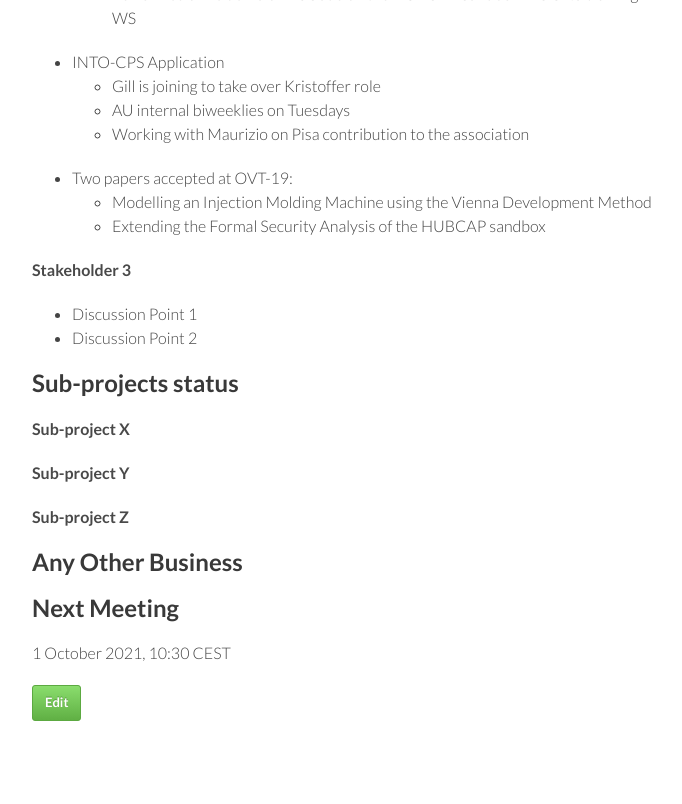
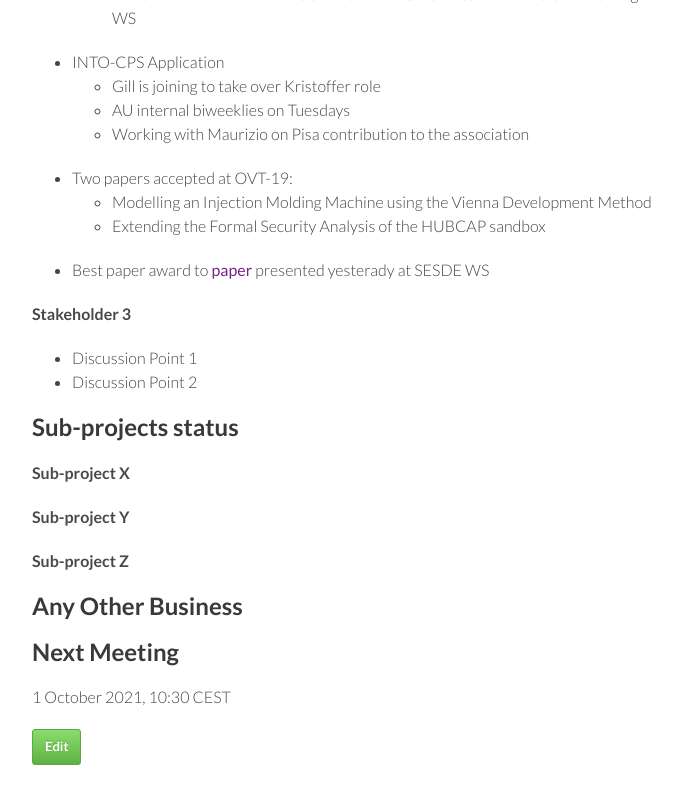
Before and after one commit to digitaltwincentre/digitaltwincentre.github.io, a Jekyll site: the page built from _biweeklies/Biweekly-45.md, in a window 1280 px wide and 900 px high, scrolled down 1771 px. Shown: the top 804 px of the window, without its empty margins (418-1100 px from the left). Built offline with Jekyll 4.4.1, drawn with Linux system fonts in a browser that asks for light colours; nearby versions of some CDN libraries.

Commit message:
Update Biweekly-45.md

```diff
--- a/_biweeklies/Biweekly-45.md
+++ b/_biweeklies/Biweekly-45.md
@@ -77,7 +77,7 @@ date: 17 September 2021, 1030 CEST
 * Two papers accepted at OVT-19:
   * Modelling an Injection Molding Machine using the Vienna Development Method
   * Extending the Formal Security Analysis of the HUBCAP sandbox
-
+* Best paper award to [paper](https://www.cal-tek.eu/proceedings/i3m/2021/sesde/003/) presented yesterady at SESDE WS
 
 #### Stakeholder 3
 * Discussion Point 1
```
